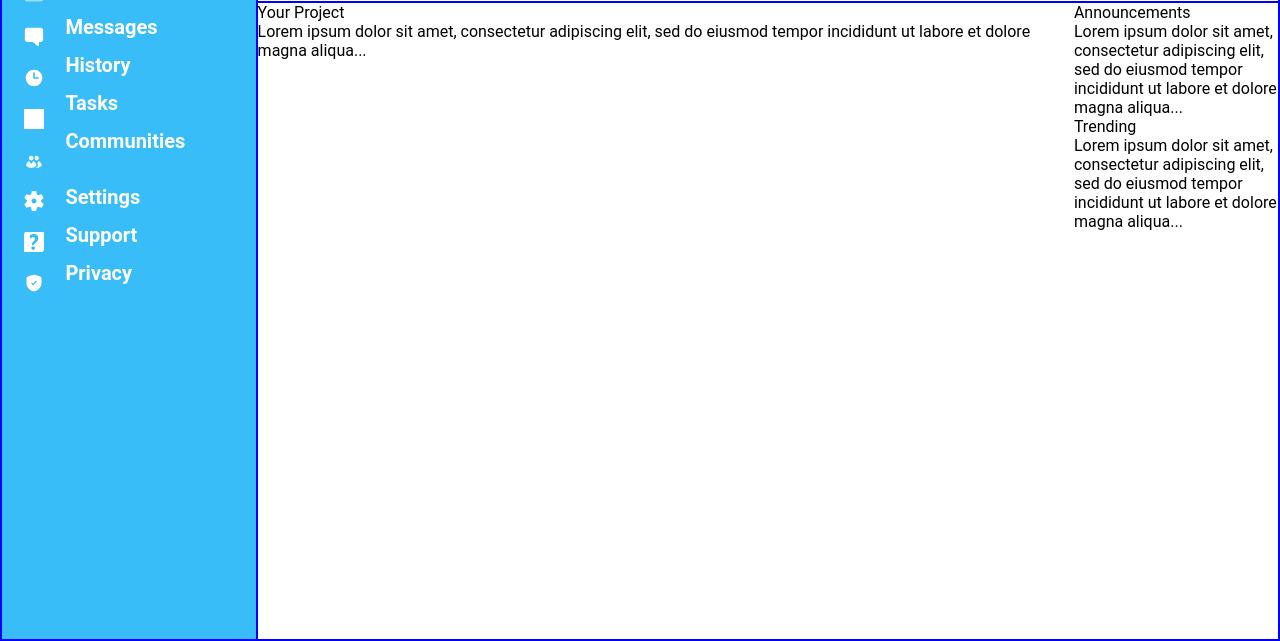
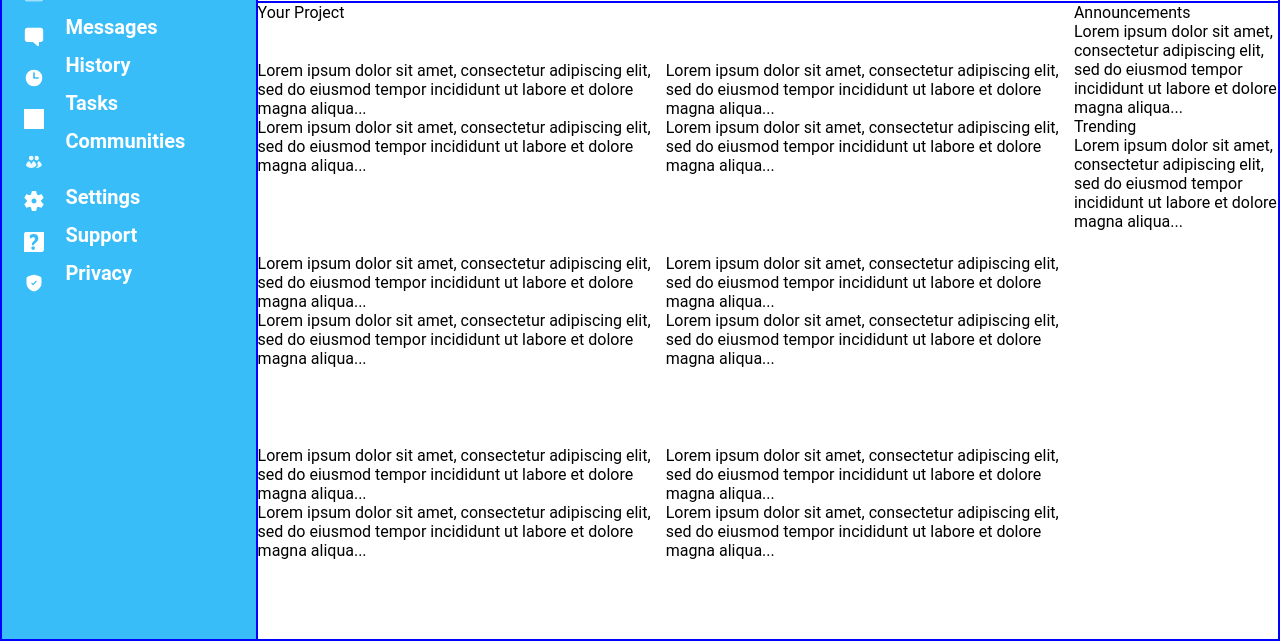
Before and after one commit to 4whatspc3/Project-Admin-Dashboard, a plain HTML site: page index.html in a window 1280 px wide. Shown: the part 159-800 px from the top of the page. Drawn offline with Linux system fonts and the light colour scheme.

Commit message:
Fix 'projects' section structure
Adjust it's elements positioning.

Give the cards an adequate size.

Remove the 'cards' class from the social section.

```diff
--- a/index.html
+++ b/index.html
@@ -83,13 +83,70 @@
         <div class="main-content">
             <div class="projects">
                 <p>Your Project</p>
-                <div class="cards">Lorem ipsum dolor sit amet, consectetur adipiscing elit, sed do eiusmod tempor incididunt ut labore et dolore magna aliqua...</div>
+                <div class="cards">
+                    <div class="content-card01">
+                        <p>Lorem ipsum dolor sit amet, consectetur adipiscing elit, sed do eiusmod tempor incididunt ut labore et dolore magna aliqua...</p>
+                        <p>Lorem ipsum dolor sit amet, consectetur adipiscing elit, sed do eiusmod tempor incididunt ut labore et dolore magna aliqua...</p>
+                        <div class="icons-card">
+                            <img src="" alt="">
+                            <img src="" alt="">
+                            <img src="" alt="">
+                        </div>
+                    </div>
+                    <div class="content-card02">
+                        <p>Lorem ipsum dolor sit amet, consectetur adipiscing elit, sed do eiusmod tempor incididunt ut labore et dolore magna aliqua...</p>
+                        <p>Lorem ipsum dolor sit amet, consectetur adipiscing elit, sed do eiusmod tempor incididunt ut labore et dolore magna aliqua...</p>
+                        <div class="icons-card">
+                            <img src="" alt="">
+                            <img src="" alt="">
+                            <img src="" alt="">
+                        </div>
+                    </div>
+                    <div class="content-card03">
+                        <p>Lorem ipsum dolor sit amet, consectetur adipiscing elit, sed do eiusmod tempor incididunt ut labore et dolore magna aliqua...</p>
+                        <p>Lorem ipsum dolor sit amet, consectetur adipiscing elit, sed do eiusmod tempor incididunt ut labore et dolore magna aliqua...</p>
+                        <div class="icons-card">
+                            <img src="" alt="">
+                            <img src="" alt="">
+                            <img src="" alt="">
+                        </div>
+                    </div>
+                    <div class="content-card04">
+                        <p>Lorem ipsum dolor sit amet, consectetur adipiscing elit, sed do eiusmod tempor incididunt ut labore et dolore magna aliqua...</p>
+                        <p>Lorem ipsum dolor sit amet, consectetur adipiscing elit, sed do eiusmod tempor incididunt ut labore et dolore magna aliqua...</p>
+                        <div class="icons-card">
+                            <img src="" alt="">
+                            <img src="" alt="">
+                            <img src="" alt="">
+                        </div>
+                    </div>
+                    <div class="content-card05">
+                        <p>Lorem ipsum dolor sit amet, consectetur adipiscing elit, sed do eiusmod tempor incididunt ut labore et dolore magna aliqua...</p>
+                        <p>Lorem ipsum dolor sit amet, consectetur adipiscing elit, sed do eiusmod tempor incididunt ut labore et dolore magna aliqua...</p>
+                        <div class="icons-card">
+                            <img src="" alt="">
+                            <img src="" alt="">
+                            <img src="" alt="">
+                        </div>
+                    </div>
+                    <div class="content-card06">
+                        <p>Lorem ipsum dolor sit amet, consectetur adipiscing elit, sed do eiusmod tempor incididunt ut labore et dolore magna aliqua...</p>
+                        <p>Lorem ipsum dolor sit amet, consectetur adipiscing elit, sed do eiusmod tempor incididunt ut labore et dolore magna aliqua...</p>
+                        <div class="icons-card">
+                            <img src="" alt="">
+                            <img src="" alt="">
+                            <img src="" alt="">
+                        </div>
+                    </div>
+                </div>
             </div>
             <div class="social">
                 <p>Announcements</p>
-                <div class="news"><div class="cards">Lorem ipsum dolor sit amet, consectetur adipiscing elit, sed do eiusmod tempor incididunt ut labore et dolore magna aliqua...</div></div>
+                <div class="news">Lorem ipsum dolor sit amet, consectetur adipiscing elit, sed do eiusmod tempor incididunt ut labore et dolore magna aliqua...
+                </div>
                 <p>Trending</p>
-                <div class="trending"><div class="cards">Lorem ipsum dolor sit amet, consectetur adipiscing elit, sed do eiusmod tempor incididunt ut labore et dolore magna aliqua...</div></div>
+                <div class="trending">Lorem ipsum dolor sit amet, consectetur adipiscing elit, sed do eiusmod tempor incididunt ut labore et dolore magna aliqua...
+                </div>
             </div>
         </div>
     </div>
--- a/style.css
+++ b/style.css
@@ -195,3 +195,23 @@ img {
     display: grid;
     grid-template-columns: 4fr 1fr;
 }
+
+.projects {
+    grid-column: 1 / 2;
+    display: grid;
+    grid-template-rows: 0.5fr 5fr;
+}
+
+.projects p {
+    grid-row: 1 / 2;
+}
+
+.cards {
+    grid-row: 2 / 3;
+    display: grid;
+    grid-template: repeat(3, 1fr) / repeat(2, 1fr);
+}
+
+.content-card {
+
+}
```
